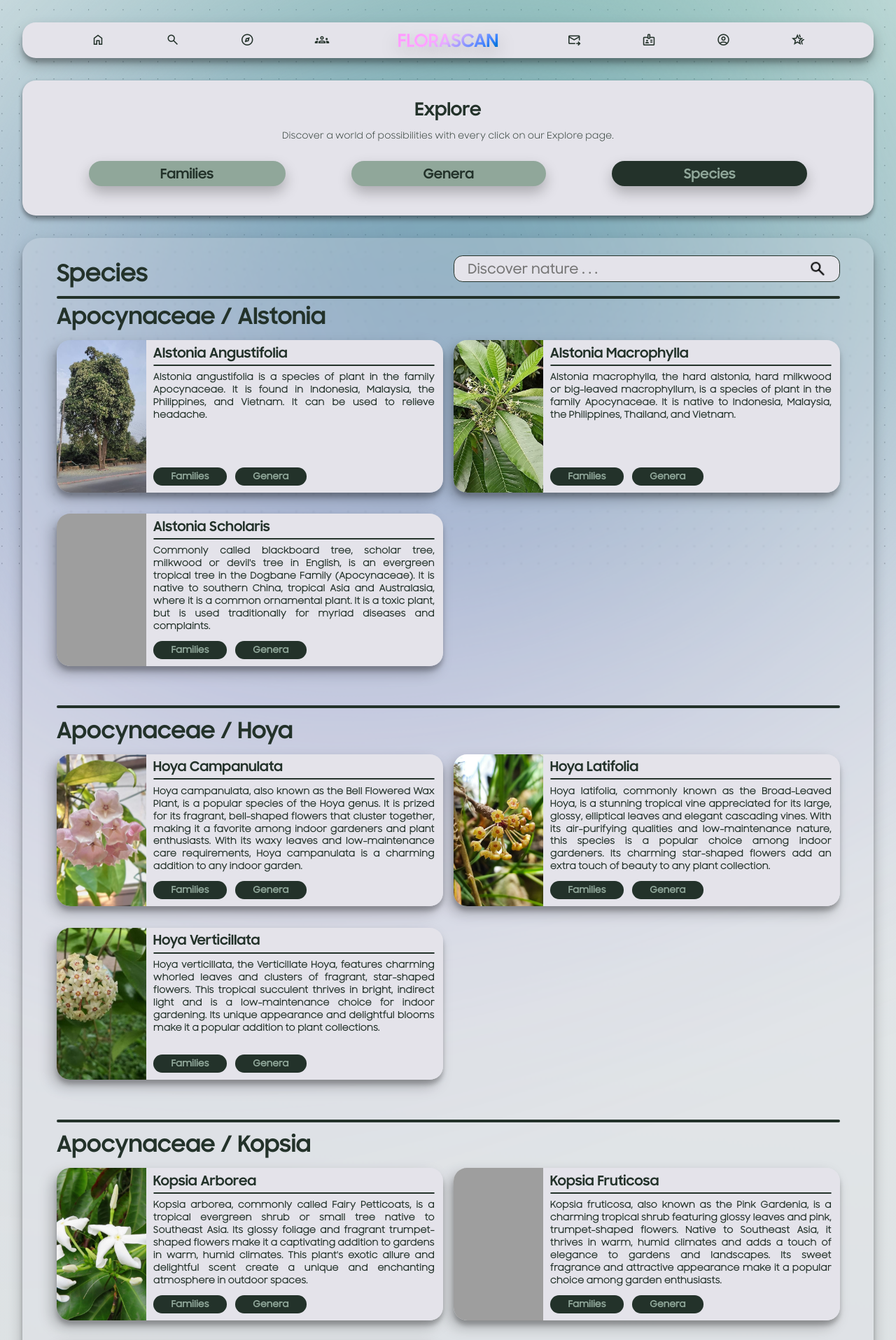
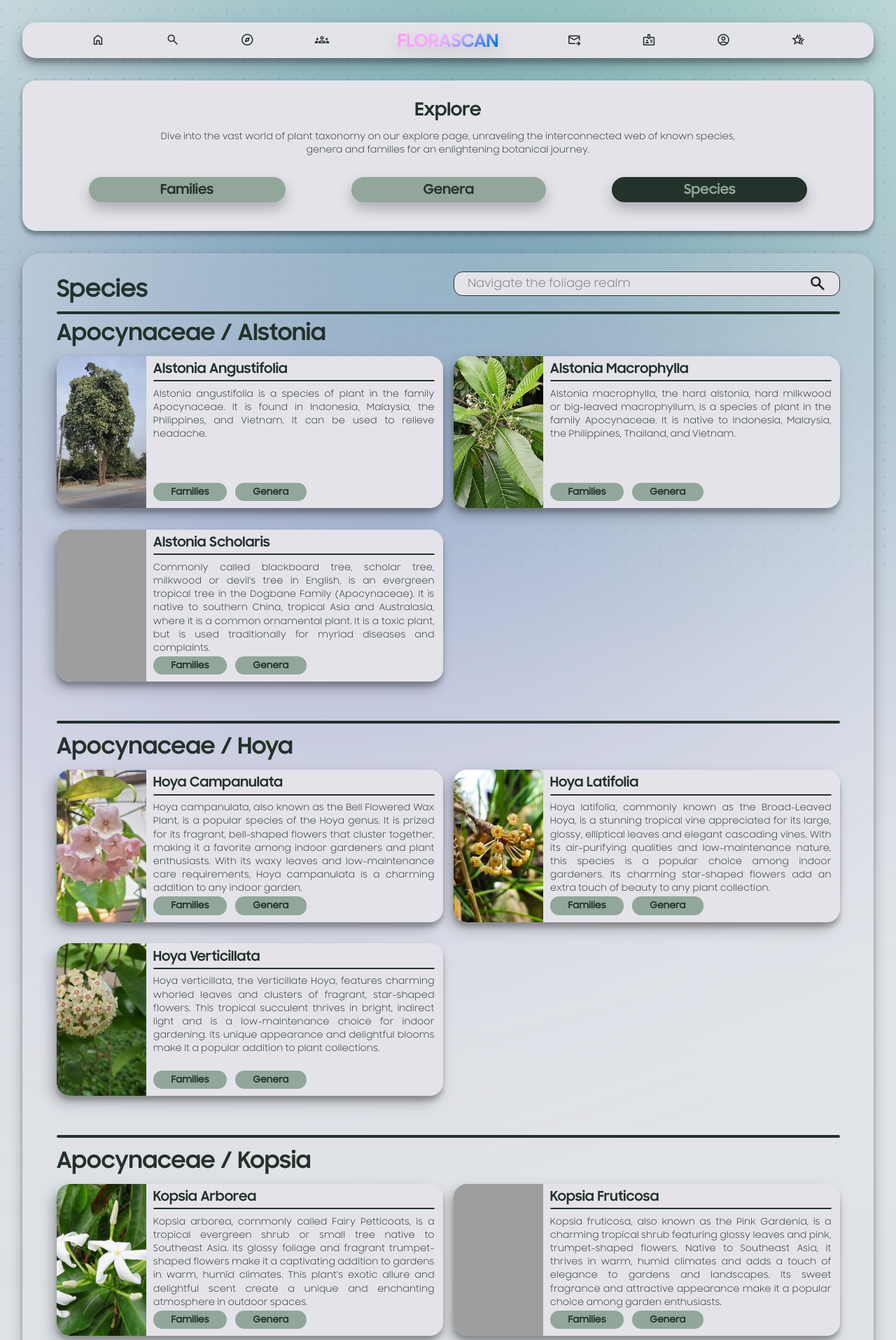
Before and after one commit to darklorddad/Swinburne_COS10026_CTIP_Assignment_2, a PHP site: page /species.html in a window 1280 px wide. Shown: the top 1915 px of the page at 70% size. Run offline with PHP 8.4, Linux system fonts and the light colour scheme; grey boxes are pictures that could not be loaded.

Commit message:
dld 64 more minor changes

```diff
--- a/assign1/explore.html
+++ b/assign1/explore.html
@@ -118,7 +118,7 @@
         <nav class = "czy_navigation_fool">
             <div class = "ash_page_header">
                 <h1>Explore</h1>
-                <p>Unleash boundless opportunities with a single click on our explore page; a gateway to a universe of possibilities.</p>
+                <p>Dive into the vast world of plant taxonomy on our explore page, unraveling the interconnected web of known species, genera and families for an enlightening botanical journey.</p>
             </div>
 
             <ul>
@@ -132,7 +132,7 @@
             <div class = "czy_back"></div>
             <h1>Families</h1>
 
-            <input type="text" placeholder="Nature awaits . . ." class = "czy_tis_a_search_bar">
+            <input type="text" placeholder="Navigate the foliage realm" class = "czy_tis_a_search_bar">
 
             <div class = "czy_tis_a_line"></div>
 
--- a/assign1/genera.html
+++ b/assign1/genera.html
@@ -118,7 +118,7 @@
         <nav class = "czy_navigation_fool">
             <div class = "ash_page_header">
                 <h1>Explore</h1>
-                <p>Discover a world of possibilities with every click on our Explore page.</p>
+                <p>Dive into the vast world of plant taxonomy on our explore page, unraveling the interconnected web of known species, genera and families for an enlightening botanical journey.</p>
             </div>
 
             <ul>
@@ -131,7 +131,7 @@
         <article class = "czy_where_magic_happens">
             <h1>Genera</h1>
 
-            <input type="text" placeholder="Nature awaken . . ." class = "czy_tis_a_search_bar">
+            <input type="text" placeholder="Navigate the foliage realm" class = "czy_tis_a_search_bar">
 
             <div class = "czy_tis_a_line" id = "apocynaceae"></div>
 
--- a/assign1/species.html
+++ b/assign1/species.html
@@ -118,7 +118,7 @@
         <nav class = "czy_navigation_fool">
             <div class = "ash_page_header">
                 <h1>Explore</h1>
-                <p>Discover a world of possibilities with every click on our Explore page.</p>
+                <p>Dive into the vast world of plant taxonomy on our explore page, unraveling the interconnected web of known species, genera and families for an enlightening botanical journey.</p>
             </div>
 
             <ul>
@@ -132,7 +132,7 @@
 
             <h1>Species</h1>
 
-            <input type="text" placeholder="Discover nature . . ." class = "czy_tis_a_search_bar">
+            <input type="text" placeholder="Navigate the foliage realm" class = "czy_tis_a_search_bar">
 
             <div class = "czy_tis_a_line" id = "apocynaceae"></div>
 
--- a/assign1/styles/styles.css
+++ b/assign1/styles/styles.css
@@ -1081,7 +1083,7 @@ label.dld_gallery-label {
 .czy_tis_a_search_bar{
     float: right;
     width: 46%;
-    font-size: 1.5vw;
+    font-size: 1.25vw;
     margin-right: 0.8vw;
     padding: 0.5vw;
     padding-left: 1.5vw;
@@ -1093,11 +1095,13 @@ label.dld_gallery-label {
     background-repeat: no-repeat;
     background-color: #e4e3ea;
     border: 0.15vw solid #23322a;
-    font-family: "dld_samsungsharpsans_medium";
+    font-family: "dld_samsungsharpsans";
+    transition: box-shadow 0.25s ease;
 }
 
 .czy_tis_a_search_bar:hover{
-    box-shadow: rgba(206, 206, 206, 0.8) 0 0 1vw 0.1vw;
+    /* box-shadow: rgba(206, 206, 206, 0.8) 0 0 1vw 0.1vw; */
+    box-shadow: rgba(35, 50, 42, 0.25) 0 0 1vw 0.1vw;
 }
 
 .czy_where_magic_happens h1{
@@ -1147,6 +1151,18 @@ label.dld_gallery-label {
     margin-left: 0.8vw;
     margin-right: auto;
     width: 48.5%;
+    transition: background-color 0.25s ease;
+}
+
+.czy_card_species {
+    background-color: #e4e3ea;
+    transition: border-radius 0.25s ease, background-color 0.25s ease;
+}
+
+.czy_card_species .czy_gallery {
+    visibility: hidden;
+    opacity: 0;
+    transition: visibility 0.25s ease, opacity 0.25s ease, background-color 0.25s ease, border-radius 0.25s ease;
 }
 
 .czy_yoo_pictures{
@@ -1179,15 +1196,16 @@ label.dld_gallery-label {
     margin-top: 2.22vw;
     border-radius: 2vw;
     border: 0.15vw solid #23322a;
+    transition: border-color 0.25s ease;
 }
 
 .czy_small_description{
     margin: 0;
     margin-top: 0.65vw;
-    font-weight: 600;
+    /* font-weight: 600; */
     font-size: 1vw;
     text-align: justify;
-    line-height: 1.4;
+    line-height: 1.5;
 }
 
 .czy_button{
@@ -1197,20 +1215,20 @@ label.dld_gallery-label {
 }
 
 .czy_card_butt_on{
-    color: #90a79a;
-    background-color: #23322a;
+    color: #23322a;
+    background-color: #90a79a;
     border-radius: 1vw;
     padding: 0.4vw 2vw;
     margin-right: 0.6vw;
     font-size: 1vw;
     font-weight: bold;
     text-decoration: none;
-    transition: background-color 0.25s ease, color 0.25s eases;
+    transition: background-color 0.25s ease, color 0.25s ease;
 }
 
 .czy_card_butt_on:hover{
     color: #23322a;
-    background-color: #90a79a;
+    background-color: #567260;
 }
 
 .czy_gallery_seperator{
@@ -1454,7 +1492,8 @@ label.dld_gallery-label {
 
 .ash_page_header p {
     font-size: 1vw;
-    margin: 0;
+    margin: 0 15vw;
+    line-height: 1.5;
 }
 
 .ash_big_container{
```
Also changed, not shown: other parts of assign1/styles/styles.css (+44 -25 lines), assign1/index.html (indentation only).
